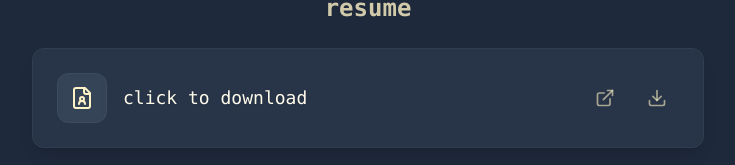
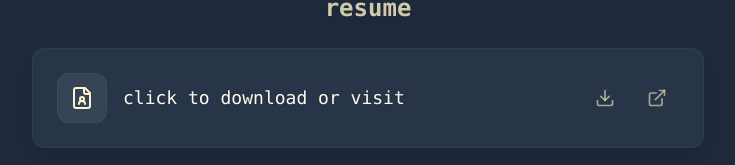
Before and after one commit to mattcruz45/portfolio, a React (Create React App) app: page / in a window 1280 px wide. Shown: the part 1726-1891 px from the top of the page, without its empty margins (272-1007 px from the left). Built offline with nearby package versions, Linux system fonts and the light colour scheme.

Commit message:
changed button layout for resume

```diff
--- a/src/pages/Contact.js
+++ b/src/pages/Contact.js
@@ -5,7 +5,7 @@ export default function Links() {
     const [copied, setCopied] = useState("");
 
     const contacts = [
-        { icon: Linkedin, label: "linkedin", value: "matthew cruz", link: "https://www.linkedin.com/in/matthew-cruz-b2b127260/", copyValue: "https://www.linkedin.com/in/matthew-cruz-b2b127260/" },
+        { icon: Linkedin, label: "linkedin", value: "matthew cruz", link: "https://www.linkedin.com/in/cruz-matt/", copyValue: "https://www.linkedin.com/in/cruz-matt/" },
         { icon: Github, label: "github", value: "mattcruz45", link: "https://github.com/mattcruz45", copyValue: "https://github.com/mattcruz45" },
         { icon: Mail, label: "personal email", value: "mattcruz4545@gmail.com", link: "mailto:mattcruz4545@gmail.com", copyValue: "mattcruz4545@gmail.com" },
         { icon: Mail, label: "school email", value: "matthew.cruz@bc.edu", link: "mailto:matthew.cruz@bc.edu", copyValue: "matthew.cruz@bc.edu" },
--- a/src/pages/Resume.js
+++ b/src/pages/Resume.js
@@ -27,16 +27,16 @@ export default function Resume() {
                         </div>
                         <div>
                             {/* <p className="text-sm font-medium text-amber-100/70 mb-1">resume</p> */}
-                            <p className="text-amber-50 font-medium text-lg drop-shadow-sm">click to download</p>
+                            <p className="text-amber-50 font-medium text-lg drop-shadow-sm">click to download or visit</p>
                         </div>
                     </div>
                     <div className="flex space-x-2">
+                        <button onClick={handleResumeDownload} className="p-3 text-amber-100/60 hover:text-amber-100 hover:bg-slate-600/40 rounded-xl transition-all duration-300">
+                            <Download className="w-5 h-5" />
+                        </button>
                         <a href={`${process.env.PUBLIC_URL}/Matthew_Cruz_Resume2025.pdf`} target="_blank" rel="noopener noreferrer" className="p-3 text-amber-100/60 hover:text-amber-100 hover:bg-slate-600/40 rounded-xl transition-all duration-300">
                             <ExternalLink className="w-5 h-5" />
                         </a>
-                        <button onClick={handleResumeDownload} className="p-3 text-amber-100/60 hover:text-amber-100 hover:bg-slate-600/40 rounded-xl transition-all duration-300">
-                            <Download className="w-5 h-5" />
-                        </button>
                     </div>
                 </div>
             </div>
```
Also changed, not shown: 1 other file (tests, documents, lock files or other folders).
